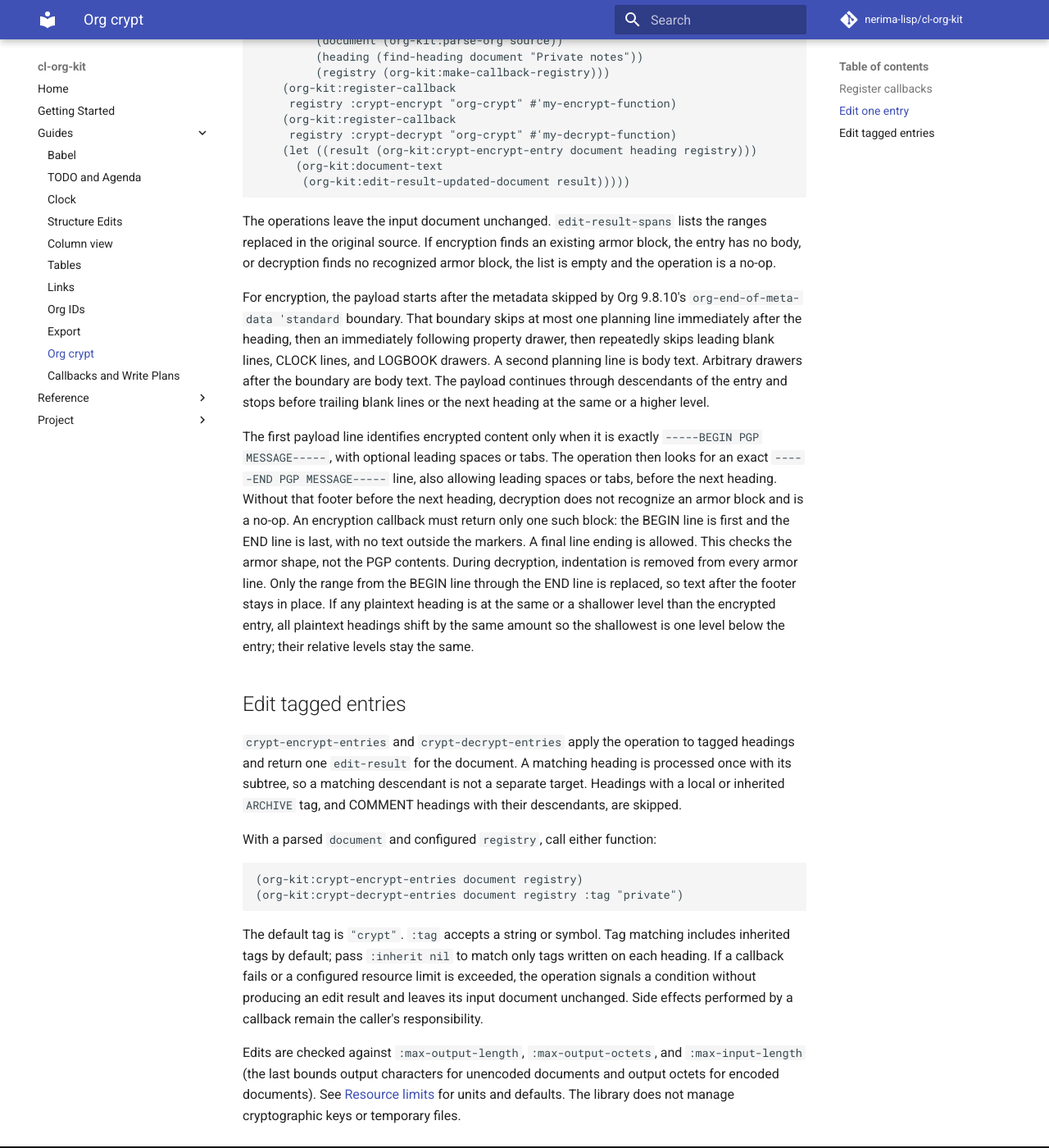
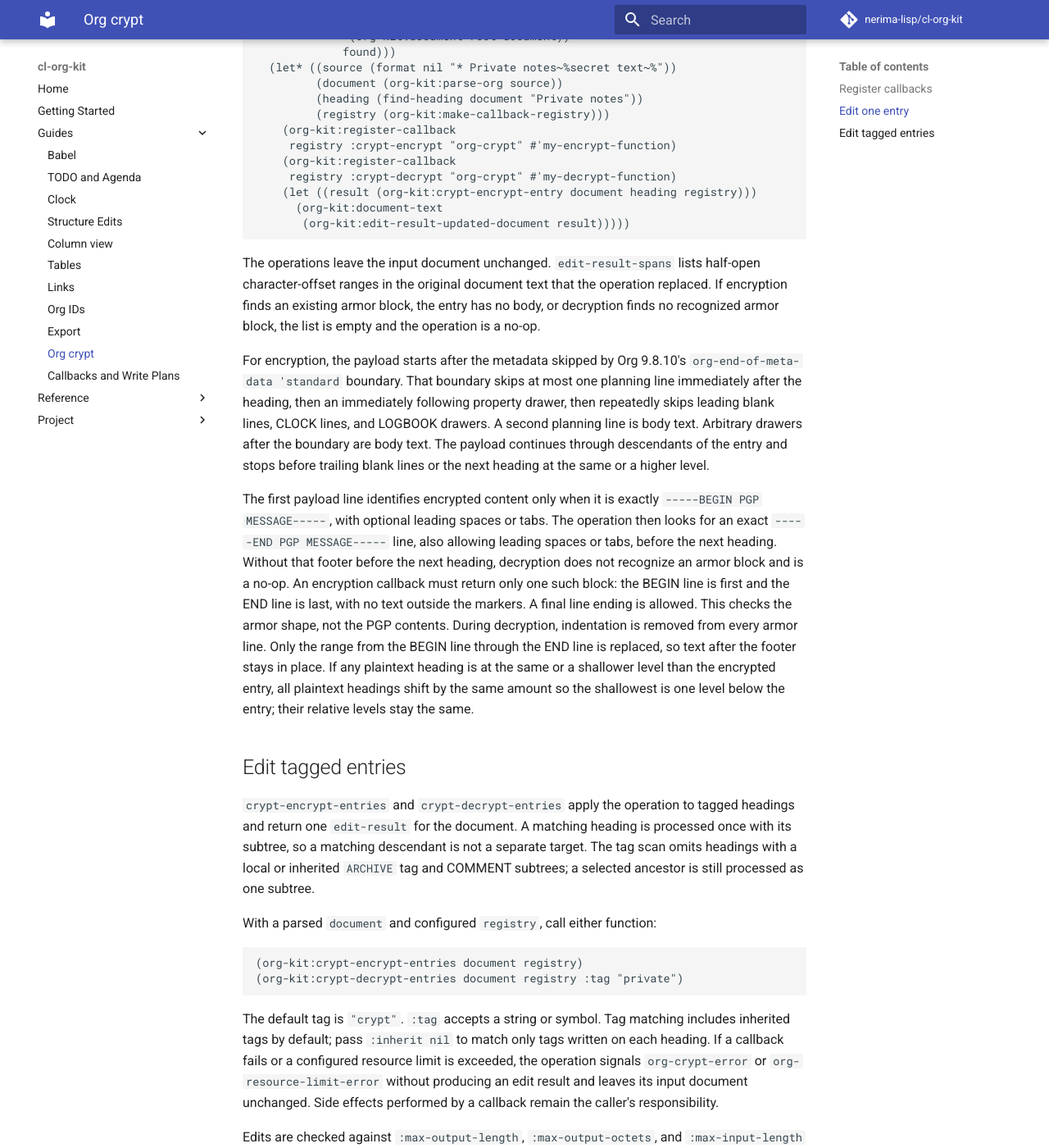
Before and after one commit to nerima-lisp/cl-org-kit, an MkDocs documentation site: the page built from docs/src/guides/crypt.md, in a window 1280 px wide and 1400 px high, scrolled down 1333 px. Shown: the whole window at 82% size. Built offline with MkDocs 1.6.1 and Material for MkDocs 9.7.7, drawn with Linux system fonts in a browser that asks for light colours; comment, search, counter and statistics services are not loaded; some of the changed text lies outside the part shown.

Commit message:
docs: explain crypt spans and resource conditions

````diff
--- a/docs/src/guides/crypt.md
+++ b/docs/src/guides/crypt.md
@@ -11,7 +11,7 @@
 
 ## Register callbacks
 
-Create a callback registry and register one function for encryption and one for decryption. Each function receives one string and returns a string. The encryption callback returns one complete PGP MESSAGE armor block; the decryption callback returns plaintext.
+Create a callback registry and register one function for encryption and one for decryption. Each function receives one string and returns a string. The encryption callback returns one complete PGP MESSAGE armor block; the decryption callback returns plaintext. Replace `my-encrypt-function` and `my-decrypt-function` in the examples with your application functions; the library does not provide cryptography.
 
 ```lisp
 (let ((registry (org-kit:make-callback-registry)))
@@ -55,7 +55,7 @@
        (org-kit:edit-result-updated-document result)))))
 ```
 
-The operations leave the input document unchanged. `edit-result-spans` lists the ranges replaced in the original source. If encryption finds an existing armor block, the entry has no body, or decryption finds no recognized armor block, the list is empty and the operation is a no-op.
+The operations leave the input document unchanged. `edit-result-spans` lists half-open character-offset ranges in the original document text that the operation replaced. If encryption finds an existing armor block, the entry has no body, or decryption finds no recognized armor block, the list is empty and the operation is a no-op.
 
 For encryption, the payload starts after the metadata skipped by Org 9.8.10's `org-end-of-meta-data 'standard` boundary. That boundary skips at most one planning line immediately after the heading, then an immediately following property drawer, then repeatedly skips leading blank lines, CLOCK lines, and LOGBOOK drawers. A second planning line is body text. Arbitrary drawers after the boundary are body text. The payload continues through descendants of the entry and stops before trailing blank lines or the next heading at the same or a higher level.
 
@@ -63,7 +63,7 @@
 
 ## Edit tagged entries
 
-`crypt-encrypt-entries` and `crypt-decrypt-entries` apply the operation to tagged headings and return one `edit-result` for the document. A matching heading is processed once with its subtree, so a matching descendant is not a separate target. Headings with a local or inherited `ARCHIVE` tag, and COMMENT headings with their descendants, are skipped.
+`crypt-encrypt-entries` and `crypt-decrypt-entries` apply the operation to tagged headings and return one `edit-result` for the document. A matching heading is processed once with its subtree, so a matching descendant is not a separate target. The tag scan omits headings with a local or inherited `ARCHIVE` tag and COMMENT subtrees; a selected ancestor is still processed as one subtree.
 
 With a parsed `document` and configured `registry`, call either function:
 
@@ -72,6 +72,6 @@
 (org-kit:crypt-decrypt-entries document registry :tag "private")
 ```
 
-The default tag is `"crypt"`. `:tag` accepts a string or symbol. Tag matching includes inherited tags by default; pass `:inherit nil` to match only tags written on each heading. If a callback fails or a configured resource limit is exceeded, the operation signals a condition without producing an edit result and leaves its input document unchanged. Side effects performed by a callback remain the caller's responsibility.
+The default tag is `"crypt"`. `:tag` accepts a string or symbol. Tag matching includes inherited tags by default; pass `:inherit nil` to match only tags written on each heading. If a callback fails or a configured resource limit is exceeded, the operation signals `org-crypt-error` or `org-resource-limit-error` without producing an edit result and leaves its input document unchanged. Side effects performed by a callback remain the caller's responsibility.
 
 Edits are checked against `:max-output-length`, `:max-output-octets`, and `:max-input-length` (the last bounds output characters for unencoded documents and output octets for encoded documents). See [Resource limits](../reference/node-model.md#resource-limits) for units and defaults. The library does not manage cryptographic keys or temporary files.
````
